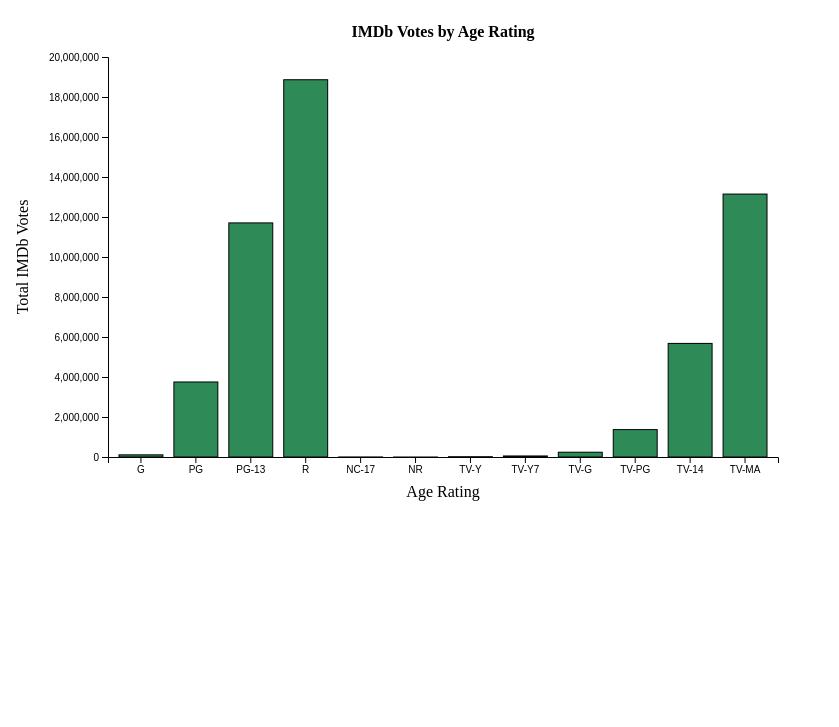
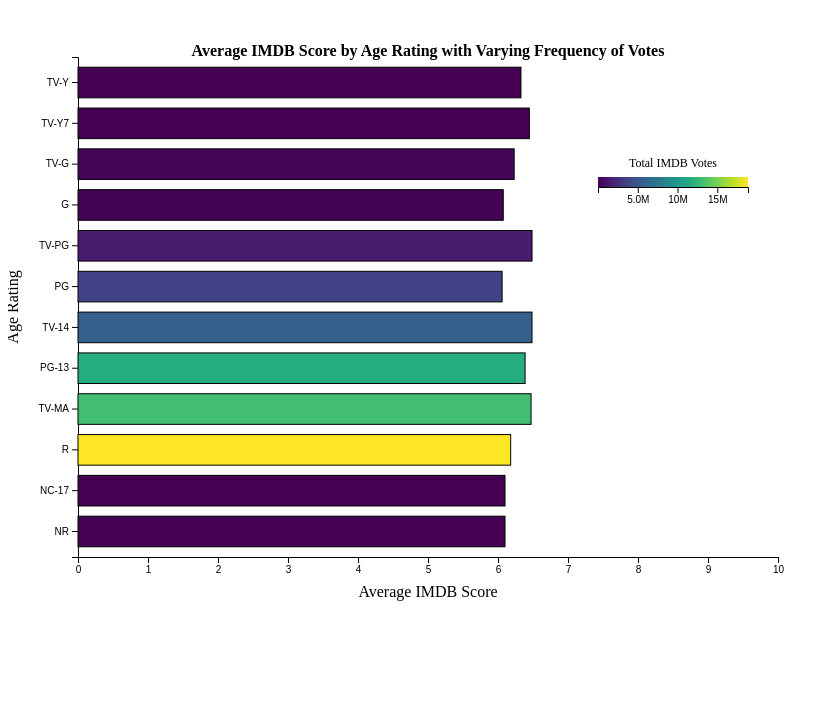
Before and after one commit to reginarabkina/DS4200-Netflix-Trends, a plain HTML site: page barplot.html in a window 1280 px wide. Shown: the part 73-800 px from the top of the page, without its empty margins (0-839 px from the left). Drawn offline with nearby package versions, Linux system fonts and the light colour scheme.

Commit message:
update d3 visual
changed D3 to be more meaningful visual.

```diff
--- a/barplot.html
+++ b/barplot.html
@@ -7,7 +7,7 @@
 </head>
 <body>
 
-    <h1>Side by side barplot</h1>
+    <h1>Barplot</h1>
     <div id="barplot"></div>
 
     <script src='https://d3js.org/d3.v7.min.js'></script>
--- a/barplot.js
+++ b/barplot.js
@@ -6,102 +6,179 @@ agedata.then(function(data) {
    // Convert IMDb votes to numeric
    data.forEach(d => {
       d.imdb_votes = +d.imdb_votes;
+      d.imdb_score = +d.imdb_score;
    });
 
-    // Group IMDb votes by age rating
-    const groupedData = d3.rollups(
+   // Define the dimensions and margins for the SVG
+   let width = 700, height = 500;
+
+   let margin = {
+      top: 50,
+      bottom:50,
+      right:70,
+      left:70
+   };
+
+   // Group by rating -- get the avg. score and total number of votes
+   let grouped = d3.rollups(
       data,
-        v => d3.sum(v, d => d.imdb_votes),
+      v => ({avg_score: d3.mean(v, d => d.imdb_score),
+            total_votes: d3.sum(v, d => d.imdb_votes)
+      }),
       d => d.rating
-        ).map(([rating, imdb_votes]) => ({ rating, imdb_votes }));
+   ).map(([rating, info]) => ({ rating, ...info }));
 
-    // Sort ratings in standard order
-    const ratingOrder = ["G", "PG", "PG-13", "R", "NC-17", "NR", "TV-Y", "TV-Y7", "TV-G", "TV-PG", "TV-14", "TV-MA"];
-    groupedData.sort((a, b) => ratingOrder.indexOf(a.rating) - ratingOrder.indexOf(b.rating));
-
-    // Define the dimensions and margins of the SVG
-    const margin = { top: 50, right: 30, bottom: 50, left: 100 },
-        width = 800 - margin.left - margin.right,
-        height = 500 - margin.top - margin.bottom;
+   // Set order as increasing maturity level
+   let rating_order = ["TV-Y", "TV-Y7", "TV-G", "G", "TV-PG", "PG", "TV-14", "PG-13", "TV-MA", "R", "NC-17", "NR"];
+   grouped.sort((a, b) => rating_order.indexOf(a.rating) - rating_order.indexOf(b.rating));
 
    // Create the SVG container
-    const svg = d3.select("#barplot")
+   let svg = d3.select("#barplot")
                .append("svg")
                .attr("width", width + margin.left + margin.right)
                .attr("height", height + margin.top + margin.bottom)
                .append("g")
                .attr("transform", `translate(${margin.left},${margin.top})`);
 
-    // Define X scale (categorical for age rating)
-    const x = d3.scaleBand()
-                .domain(groupedData.map(d => d.rating))
-                .range([0, width])
-                .padding(0.2);
+    // X scale
+   let x = d3.scaleLinear()
+             .domain([0, 10])
+             .range([0, width]);
 
-    // Define Y scale (linear for IMDb votes)
-    const y = d3.scaleLinear()
-                .domain([0, d3.max(groupedData, d => d.imdb_votes)])
-                .nice()
-                .range([height, 0]);
+   // Y scale
+   let y = d3.scaleBand()
+             .domain(grouped.map(d => d.rating))
+             .range([0, height])
+             .padding(0.25);
 
+   // Create color scale
+   let vote_count = d3.extent(grouped, d => d.total_votes);
+
+   let color = d3.scaleSequential()
+                 .domain(vote_count)
+                 .interpolator(d3.interpolateViridis);
+
+   // Tool tip
+   let tooltip = d3.select("body")
+                   .append("div")
+                   .style("opacity", 0)
+                   .style("background", "#fff9c4")
+                   .style("position", "absolute")
+                   .style("border", "1px")
+                   .style("padding", "6px");
    // Add X-axis
    svg.append("g")
       .attr("transform", `translate(0, ${height})`)
       .call(d3.axisBottom(x))
-       .selectAll("text")
-       .style("text-anchor", "middle");
 
    // Add Y-axis
    svg.append("g")
+      .attr("transform", `translate(0, 0)`)
       .call(d3.axisLeft(y));
 
    // Draw the bars
    svg.selectAll(".bar")
-       .data(groupedData)
+      .data(grouped)
       .enter()
       .append("rect")
       .attr("class", "bar")
-       .attr("x", d => x(d.rating))
-       .attr("y", d => y(d.imdb_votes))
-       .attr("width", x.bandwidth())
-       .attr("height", d => height - y(d.imdb_votes))
-       .attr("fill", "seagreen")
+      .attr("x", 0)
+      .attr("y", d => y(d.rating))
+      .attr("height", y.bandwidth())
+      .attr("width", d => x(d.avg_score))
+      .attr("fill", d => color(d.total_votes))
       .style("stroke", "black")
       .style("stroke-width", "1px")
       .on("mouseover", function(event, d) {
          d3.select(this)
-              .transition()
+           .attr("stroke", "white");
+         tooltip.transition()
                 .duration(200)
-              .attr("fill", "cyan");
-        })
-       .on("mouseout", function(event, d) {
+                .style("opacity", 1);
+         tooltip.html(`
+                  ${d.rating}<br>
+                  Average Score: ${d.avg_score.toFixed(4)}<br>
+                  Total Votes: ${d.total_votes.toLocaleString()}
+                `)
+                .style("left", (event.pageX + 10) + "px")
+                .style("top", (event.pageY - 30) + "px");
+
+      }).on("mouseout", function(event, d) {
          d3.select(this)
-              .transition()
+           .attr("stroke", "black");
+         tooltip.transition()
                 .duration(200)
-              .attr("fill", "seagreen");
+                .style("opacity", 0)
    });
 
-    // Add x-axis label
+   // Add x axis label
    svg.append("text")
       .attr("x", width / 2)
-       .attr("y", height + margin.bottom - 10)
+      .attr("y", height + 40)
+      .style("text-anchor", "middle")
+      .text("Average IMDB Score");
+
+   // Add y axis label
+   svg.append("text")
+      .attr("transform", "rotate(-90)")
+      .attr("y", -margin.left + 10)
+      .attr("x", -height / 2)
       .style("text-anchor", "middle")
       .text("Age Rating");
-
-    // Add y-axis label
-    svg.append("text")
-       .attr("transform", "rotate(-90)")
-       .attr("y", -margin.left + 20)
-       .attr("x", -height / 2)
-       .style("text-anchor", "middle")
-       .text("Total IMDb Votes");
 
    // Add title
    svg.append("text")
       .attr("x", width / 2)
-       .attr("y", -20)
+      .attr("y", -1)
       .style("text-anchor", "middle")
-       .style("font-size", "16px")
       .style("font-weight", "bold")
-       .text("IMDb Votes by Age Rating");
+      .text("Average IMDB Score by Age Rating with Varying Frequency of Votes");
+
+   // Add legend for the color
+   let legend_height = 10;
+   let legend_width = 150;
+   let legend_x = width - 180;
+   let legend_y = 120;
+
+   let legend_svg = svg.append("g")
+                       .attr("transform", `translate(${legend_x}, ${legend_y})`);
+
+   // Gradient
+   let defs = svg.append("defs");
+   let gradient = defs.append("linearGradient")
+                      .attr("id", "legend-gradient")
+                      .attr("x1", "0%")
+                      .attr("x2", "100%");
+
+   gradient.selectAll("stop")
+           .data(d3.ticks(0, 1, 10))
+           .enter()
+           .append("stop")
+           .attr("offset", d => `${d * 100}%`)
+           .attr("stop-color", d => color(vote_count[0] + d * (vote_count[1] - vote_count[0])));
+
+   legend_svg.append("rect")
+             .attr("width", legend_width)
+             .attr("height", legend_height)
+             .style("fill", "url(#legend-gradient)");
+
+       // Legend axis
+   let legend_scale = d3.scaleLinear()
+           .domain(vote_count)
+           .range([0, legend_width]);
+
+   let legend_axis = d3.axisBottom(legend_scale)
+           .ticks(5)
+           .tickFormat(d3.format(".2s"));
+
+   legend_svg.append("g")
+           .attr("transform", `translate(0, ${legend_height})`)
+           .call(legend_axis);
+
+   legend_svg.append("text")
+           .attr("x", legend_width / 2)
+           .attr("y", -10)
+           .attr("text-anchor", "middle")
+           .style("font-size", "12px")
+           .text("Total IMDB Votes");
 });
```
Also changed, not shown: explanation.txt (added), 1 other file. Lines whose indentation alone changed are shown as unchanged.
